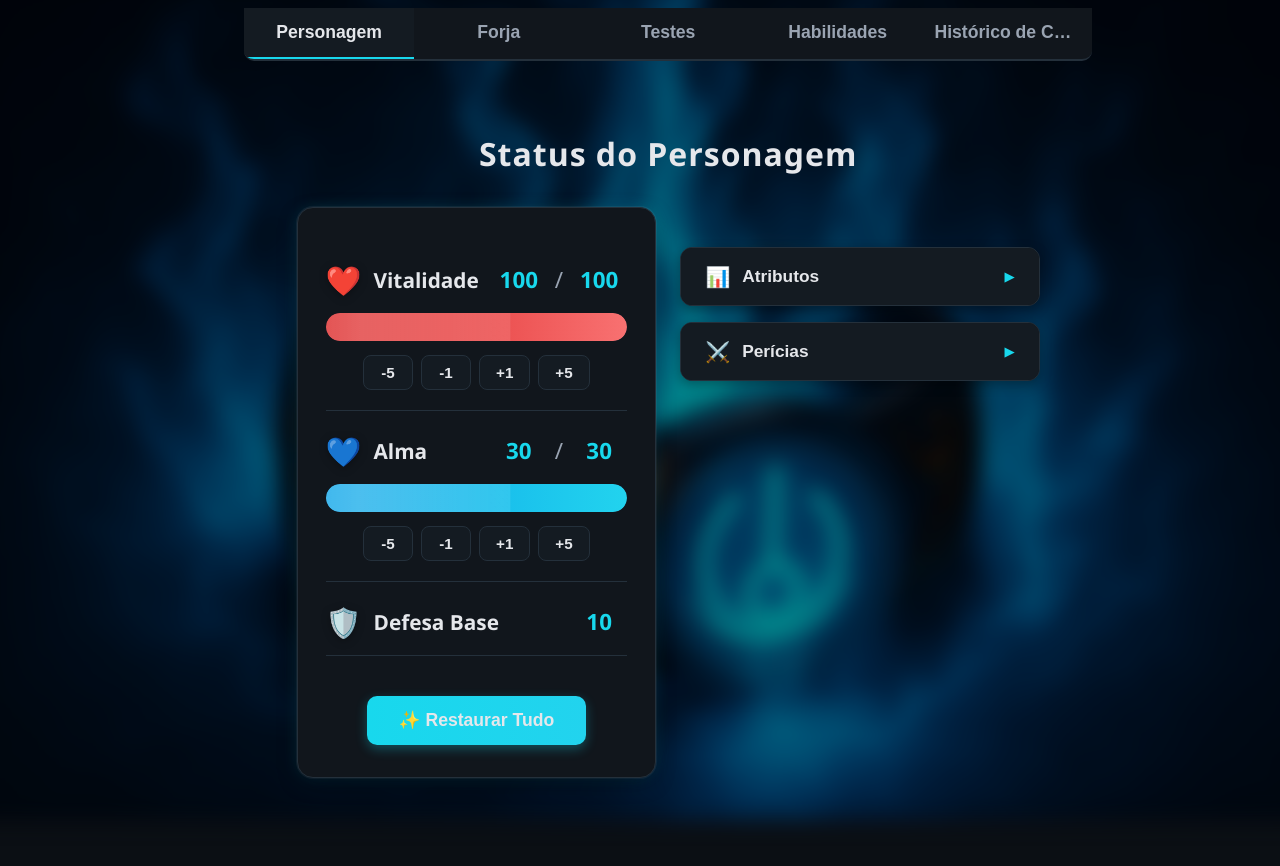
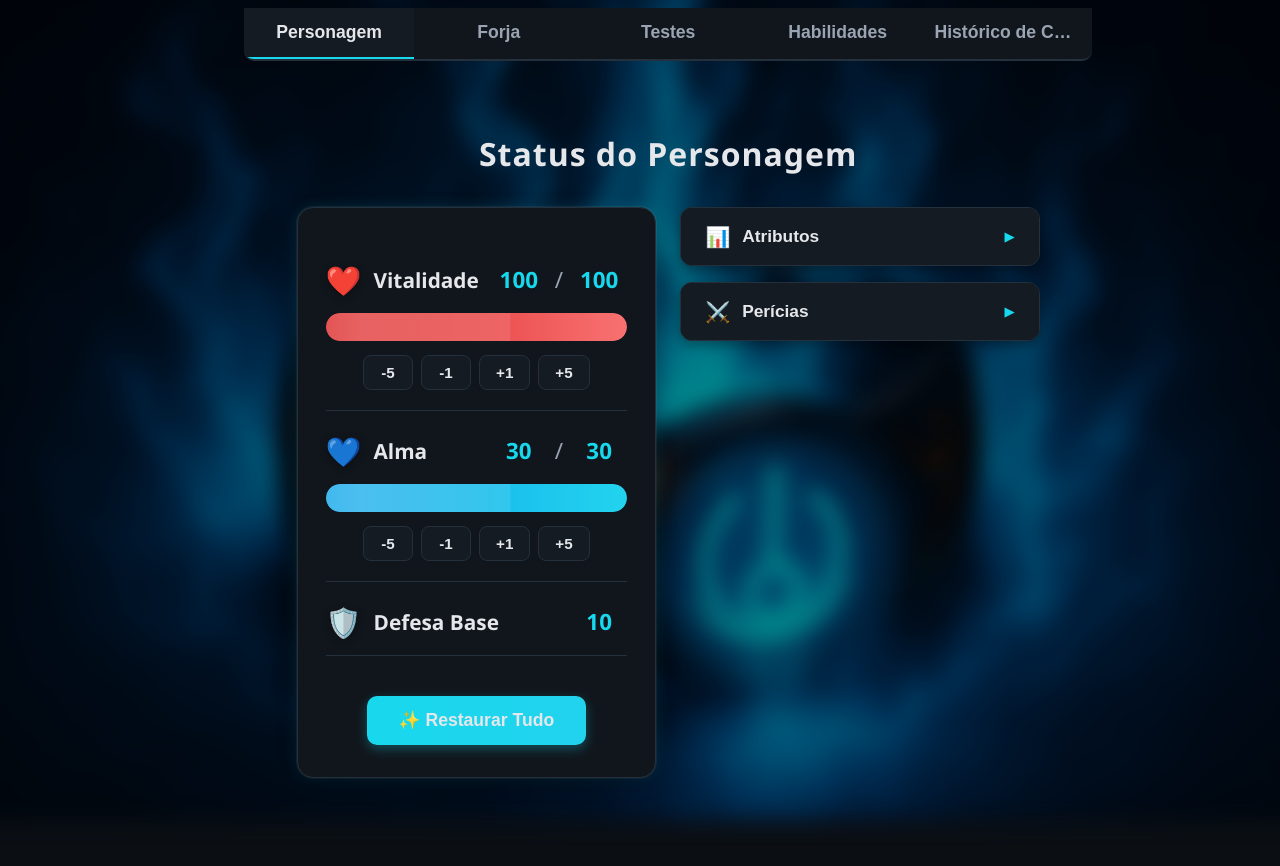
Before and after one commit to PedroAugusto08/LIGHT, a Next.js app: page / in a window 1280 px wide. Built offline with nearby package versions, Linux system fonts and the light colour scheme.

Commit message:
Ordem que aparecem atributos e pericias (maior pro menor)

```diff
--- a/components/CharacterStatsManager.jsx
+++ b/components/CharacterStatsManager.jsx
@@ -35,8 +35,15 @@ export default function CharacterStatsManager() {
     setCharState(newState);
   };
 
-  const atributosList = Object.keys(charState.atributos).sort();
-  const periciasList = Object.keys(charState.pericias).sort();
+  // Ordenar atributos do maior para o menor valor
+  const atributosList = Object.entries(charState.atributos)
+    .sort(([, a], [, b]) => b - a)
+    .map(([nome]) => nome);
+
+  // Ordenar perícias do maior para o menor valor (considerando qtd)
+  const periciasList = Object.entries(charState.pericias)
+    .sort(([, a], [, b]) => b.qtd - a.qtd)
+    .map(([nome]) => nome);
 
   return (
     <div className="character-stats-manager">
--- a/public/style.css
+++ b/public/style.css
@@ -810,7 +810,6 @@ button#forjarBtn:hover {
 
 /* ==================== Gerenciador de Atributos e Perícias ==================== */
 .character-stats-manager {
-    margin-top: 40px;
     display: flex;
     flex-direction: column;
     gap: 16px;
```
